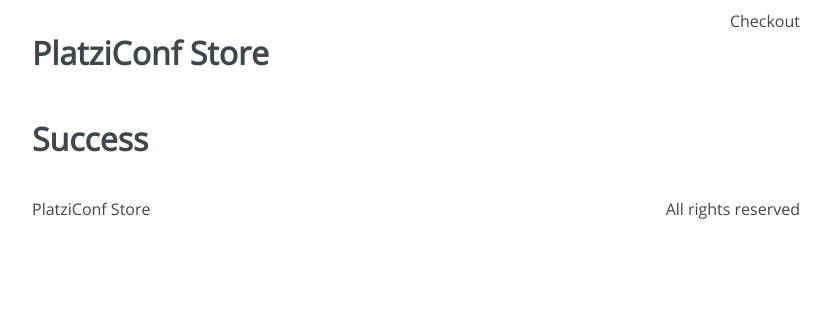
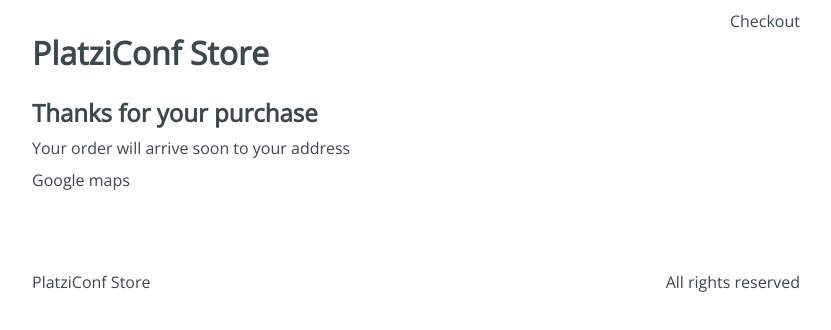
Before and after one commit to evinracher/react-store, a React app: page /checkout/success in a window 1280 px wide. Shown: the top 330 px of the page, without its empty margins (224-1055 px from the left). Built offline with nearby package versions, Linux system fonts and the light colour scheme.

Commit message:
26: Maquetación y estilos del flujo de pago

```diff
--- a/src/containers/Payment/index.jsx
+++ b/src/containers/Payment/index.jsx
@@ -1,7 +1,17 @@
 import React from "react";
+import "./Payment.css";
 
 const Payment = () => {
-  return <h1>Payment</h1>;
+  return (
+    <div className="Payment">
+      <div className="Payment-content">
+        <h3>Order summary:</h3>
+        <div className="Payment-button">
+          Pay with PayPal
+        </div>
+      </div>
+    </div>
+  );
 };
 
 export default Payment;
--- a/src/containers/Success/index.jsx
+++ b/src/containers/Success/index.jsx
@@ -1,7 +1,18 @@
 import React from "react";
+import "./Success.css";
 
 const Success = () => {
-  return <h1>Success</h1>;
+  return (
+    <div className="Success">
+      <div className="Success-content">
+        <h2>Thanks for your purchase</h2>
+        <span>Your order will arrive soon to your address</span>
+        <div className="Success-map">
+          Google maps
+        </div>
+      </div>
+    </div>
+  );
 };
 
 export default Success;
--- a/src/routes/App.jsx
+++ b/src/routes/App.jsx
@@ -14,7 +14,7 @@ const App = () => {
         <Routes>
           <Route exact path="/" element={<Home />} />
           <Route exact path="/checkout" element={<Checkout />} />
-          <Route exact path="/checkout/info" element={<Information />} />
+          <Route exact path="/checkout/information" element={<Information />} />
           <Route exact path="/checkout/payment" element={<Payment />} />
           <Route exact path="/checkout/success" element={<Success />} />
           <Route path="*" element={<NotFound />} />
```
